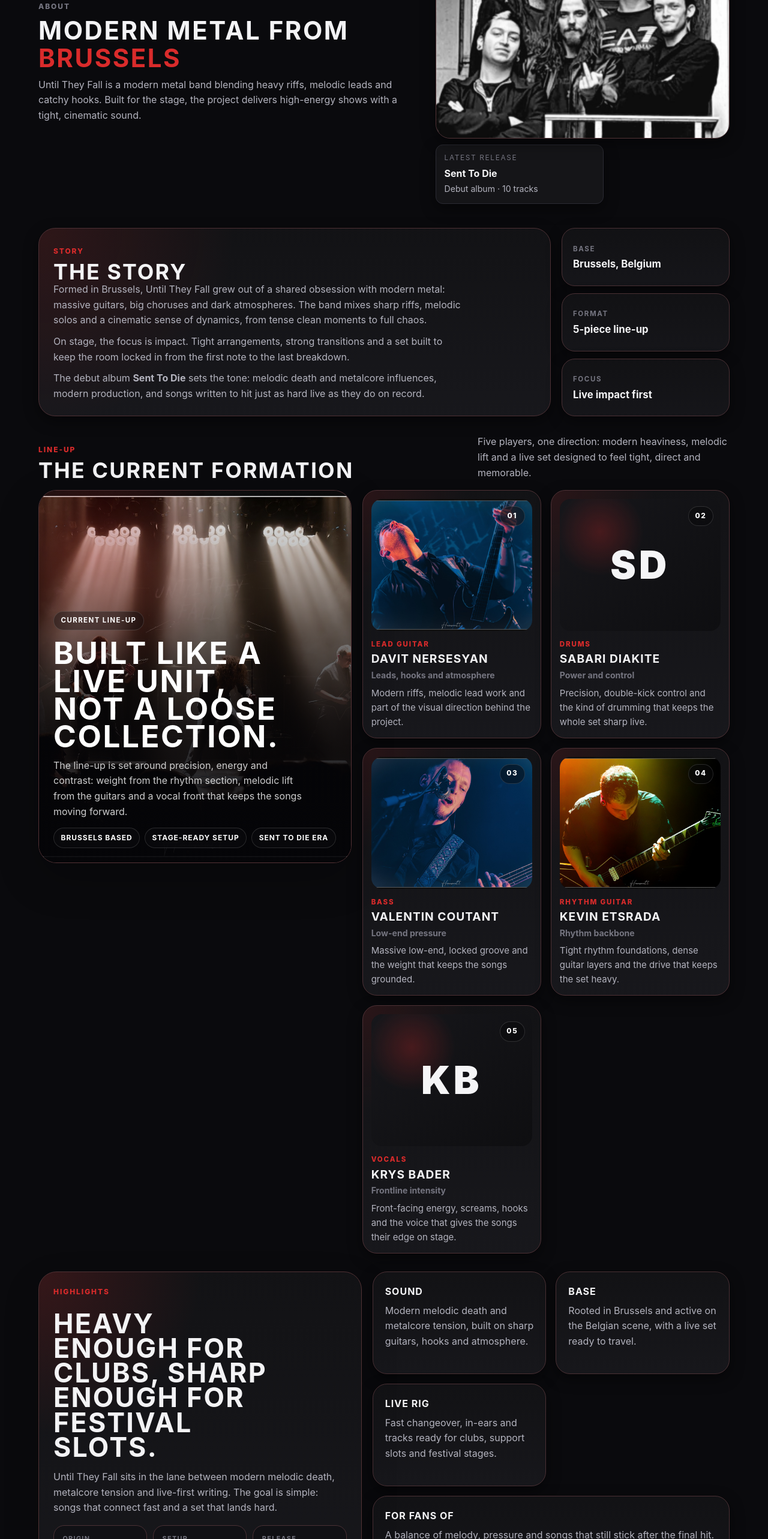
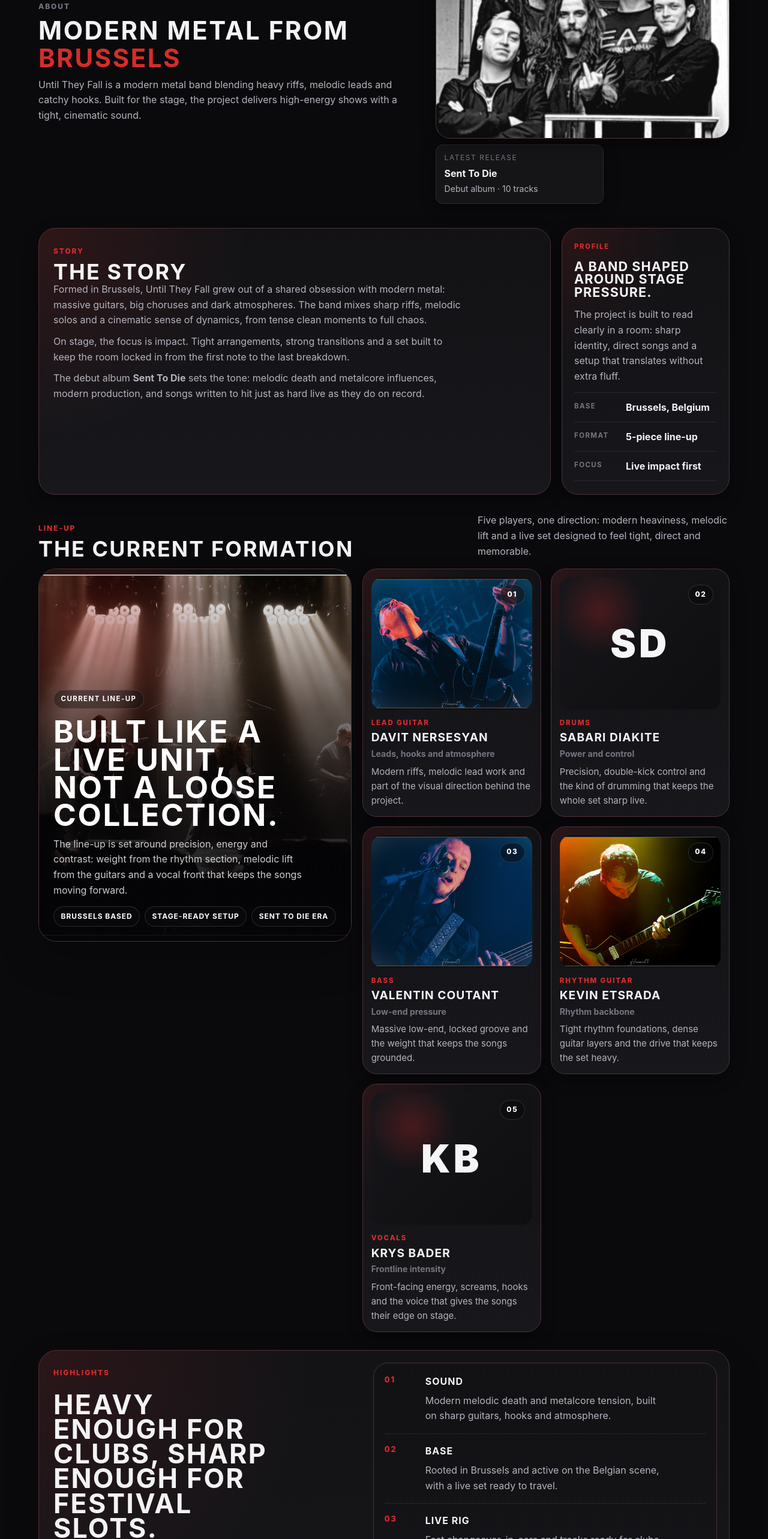
Before and after one commit to Davit-Ners/UTF_Web_Site, a Next.js app: page /about in a window 1280 px wide. Shown: the part 234-2800 px from the top of the page at 60% size. Built offline with nearby package versions, Linux system fonts and the light colour scheme.

Commit message:
feat: enhance About page layout and styling, add story facts and highlights section

```diff
--- a/app/about/about.module.css
+++ b/app/about/about.module.css
@@ -141,35 +141,70 @@
   margin-top: 10px;
 }
 
-.storyAside {
-  display: grid;
-  gap: 12px;
+.storyMetaCard {
+  display: flex;
+  flex-direction: column;
+  justify-content: space-between;
+  gap: 14px;
+  padding: 22px 20px;
+  border-radius: 28px;
+  background:
+    radial-gradient(circle at top left, color-mix(in oklab, var(--color-accent) 12%, transparent), transparent 38%),
+    linear-gradient(180deg, color-mix(in oklab, var(--color-surface) 93%, black), color-mix(in oklab, var(--color-surface-alt) 87%, black));
+  border: 1px solid color-mix(in oklab, var(--color-border) 80%, var(--color-accent) 20%);
 }
 
-.factCard {
-  display: flex;
-  flex-direction: column;
-  justify-content: center;
-  gap: 6px;
-  padding: 18px;
-  border-radius: 22px;
-  background:
-    linear-gradient(180deg, color-mix(in oklab, var(--color-surface) 92%, black), color-mix(in oklab, var(--color-surface-alt) 84%, black));
-  border: 1px solid color-mix(in oklab, var(--color-border) 82%, var(--color-accent) 18%);
+.storyMetaEyebrow {
+  display: inline-block;
+  font-size: 0.7rem;
+  font-weight: 800;
+  letter-spacing: 0.16em;
+  text-transform: uppercase;
+  color: var(--color-accent);
 }
 
-.factLabel {
+.storyMetaTitle {
+  max-width: 14ch;
+  color: var(--color-text-primary);
+  font-size: 1.35rem;
+  line-height: 1;
+  text-transform: uppercase;
+  letter-spacing: 0.05em;
+}
+
+.storyMetaText {
+  max-width: 30ch;
+  color: var(--color-text-secondary);
+}
+
+.storyMetaList {
+  display: grid;
+  gap: 0;
+  margin-top: auto;
+  border-top: 1px solid color-mix(in oklab, var(--color-border) 86%, transparent);
+}
+
+.storyMetaRow {
+  display: grid;
+  grid-template-columns: 72px 1fr;
+  gap: 14px;
+  align-items: start;
+  padding: 14px 0;
+  border-bottom: 1px solid color-mix(in oklab, var(--color-border) 86%, transparent);
+}
+
+.storyMetaLabel {
   font-size: 0.72rem;
   font-weight: 700;
-  letter-spacing: 0.14em;
+  letter-spacing: 0.12em;
   text-transform: uppercase;
   color: var(--color-text-muted);
 }
 
-.factValue {
+.storyMetaValue {
   color: var(--color-text-primary);
-  font-size: 1.05rem;
-  line-height: 1.2;
+  font-size: 1rem;
+  line-height: 1.25;
 }
 
 .membersIntro {
@@ -380,36 +415,26 @@
   color: var(--color-text-secondary);
 }
 
-.highlightShell {
+.highlightFrame {
   display: grid;
   grid-template-columns: minmax(320px, 0.95fr) minmax(0, 1.05fr);
   gap: 18px;
+  padding: 20px;
+  border-radius: 30px;
+  background:
+    radial-gradient(circle at top left, rgba(217, 43, 43, 0.12), transparent 34%),
+    linear-gradient(180deg, color-mix(in oklab, var(--color-surface) 95%, black), color-mix(in oklab, var(--color-surface-alt) 88%, black));
+  border: 1px solid color-mix(in oklab, var(--color-border) 80%, var(--color-accent) 20%);
+  box-shadow: 0 24px 60px rgba(0, 0, 0, 0.16);
 }
 
-.statementCard {
+.highlightLead {
   position: relative;
   display: flex;
   flex-direction: column;
   gap: 16px;
   min-height: 100%;
-  padding: 24px;
-  border-radius: 30px;
-  overflow: hidden;
-  background:
-    radial-gradient(circle at top left, rgba(217, 43, 43, 0.18), transparent 34%),
-    linear-gradient(180deg, color-mix(in oklab, var(--color-surface) 94%, black), color-mix(in oklab, var(--color-surface-alt) 88%, black));
-  border: 1px solid color-mix(in oklab, var(--color-border) 78%, var(--color-accent) 22%);
-  box-shadow: 0 24px 60px rgba(0, 0, 0, 0.18);
-}
-
-.statementCard::after {
-  content: "";
-  position: absolute;
-  inset: auto -30px -44px auto;
-  width: 180px;
-  height: 180px;
-  background: radial-gradient(closest-side, rgba(217, 43, 43, 0.18), transparent 72%);
-  filter: blur(10px);
+  padding: 8px 6px 8px 4px;
 }
 
 .statementTitle,
@@ -431,6 +456,51 @@
 .statementText {
   max-width: 48ch;
   color: var(--color-text-secondary);
+}
+
+.highlightPanel {
+  display: grid;
+  grid-template-rows: auto auto;
+  gap: 18px;
+  padding: 18px;
+  border-radius: 24px;
+  background:
+    linear-gradient(180deg, color-mix(in oklab, var(--color-surface) 92%, black), color-mix(in oklab, var(--color-surface-alt) 86%, black));
+  border: 1px solid color-mix(in oklab, var(--color-border) 82%, var(--color-accent) 18%);
+}
+
+.highlightRows {
+  display: grid;
+  gap: 0;
+}
+
+.highlightRow {
+  display: grid;
+  grid-template-columns: 54px 1fr;
+  gap: 14px;
+  padding: 16px 0;
+  border-bottom: 1px solid color-mix(in oklab, var(--color-border) 84%, transparent);
+}
+
+.highlightRow:first-child {
+  padding-top: 0;
+}
+
+.highlightRow:last-child {
+  padding-bottom: 0;
+  border-bottom: 0;
+}
+
+.highlightIndex {
+  color: var(--color-accent);
+  font-size: 0.8rem;
+  font-weight: 800;
+  letter-spacing: 0.16em;
+  text-transform: uppercase;
+}
+
+.highlightRowBody {
+  max-width: 40ch;
 }
 
 .statementStats {
@@ -486,21 +556,6 @@
   border-color: color-mix(in oklab, var(--color-accent) 44%, var(--color-border));
 }
 
-.highlightGrid {
-  display: grid;
-  grid-template-columns: repeat(2, minmax(0, 1fr));
-  gap: 16px;
-}
-
-.highlightCard,
-.fansCard {
-  padding: 20px;
-  border-radius: 24px;
-  background:
-    linear-gradient(180deg, color-mix(in oklab, var(--color-surface) 93%, black), color-mix(in oklab, var(--color-surface-alt) 87%, black));
-  border: 1px solid color-mix(in oklab, var(--color-border) 82%, var(--color-accent) 18%);
-}
-
 .highlightTitle {
   font-size: 1rem;
   color: var(--color-text-primary);
@@ -511,8 +566,15 @@
   color: var(--color-text-secondary);
 }
 
-.fansCard {
-  grid-column: 1 / -1;
+.highlightFoot {
+  display: grid;
+  gap: 16px;
+  padding-top: 16px;
+  border-top: 1px solid color-mix(in oklab, var(--color-border) 84%, transparent);
+}
+
+.fanBlock {
+  max-width: 48ch;
 }
 
 .fanChips {
@@ -537,13 +599,8 @@
 }
 
 @media (max-width: 1100px) {
-  .membersGrid,
-  .highlightGrid {
+  .membersGrid {
     grid-template-columns: 1fr;
-  }
-
-  .fansCard {
-    grid-column: auto;
   }
 }
 
@@ -552,7 +609,7 @@
   .storyGrid,
   .membersIntro,
   .lineupShell,
-  .highlightShell {
+  .highlightFrame {
     grid-template-columns: 1fr;
   }
 
@@ -573,16 +630,17 @@
   }
 
   .storyCard,
-  .statementCard {
+  .storyMetaCard,
+  .highlightFrame,
+  .highlightPanel {
     padding: 20px;
   }
 
   .heroImageWrap,
   .lineupFeature,
   .memberCard,
-  .statementCard,
-  .highlightCard,
-  .fansCard {
+  .highlightFrame,
+  .highlightPanel {
     border-radius: 22px;
   }
 
@@ -593,4 +651,10 @@
   .statementStats {
     grid-template-columns: 1fr;
   }
+
+  .storyMetaRow,
+  .highlightRow {
+    grid-template-columns: 1fr;
+    gap: 6px;
+  }
 }
--- a/app/about/page.tsx
+++ b/app/about/page.tsx
@@ -73,6 +73,21 @@ const fanRefs = [
   "Festival-ready sets",
 ];
 
+const storyFacts = [
+  {
+    label: "Base",
+    value: "Brussels, Belgium",
+  },
+  {
+    label: "Format",
+    value: "5-piece line-up",
+  },
+  {
+    label: "Focus",
+    value: "Live impact first",
+  },
+];
+
 function getInitials(name: string) {
   return name
     .split(" ")
@@ -143,18 +158,21 @@ export default function AboutPage() {
               </p>
             </div>
 
-            <aside className={styles.storyAside}>
-              <div className={`${styles.factCard} card`}>
-                <span className={styles.factLabel}>Base</span>
-                <strong className={styles.factValue}>Brussels, Belgium</strong>
+            <aside className={`${styles.storyMetaCard} card`}>
+              <span className={styles.storyMetaEyebrow}>Profile</span>
+              <h3 className={styles.storyMetaTitle}>A band shaped around stage pressure.</h3>
+              <p className={styles.storyMetaText}>
+                The project is built to read clearly in a room: sharp identity,
+                direct songs and a setup that translates without extra fluff.
+              </p>
+
+              <div className={styles.storyMetaList}>
+                {storyFacts.map((item) => (
+                  <div key={item.label} className={styles.storyMetaRow}>
+                    <span className={styles.storyMetaLabel}>{item.label}</span>
+                    <strong className={styles.storyMetaValue}>{item.value}</strong>
                   </div>
-              <div className={`${styles.factCard} card`}>
-                <span className={styles.factLabel}>Format</span>
-                <strong className={styles.factValue}>5-piece line-up</strong>
-              </div>
-              <div className={`${styles.factCard} card`}>
-                <span className={styles.factLabel}>Focus</span>
-                <strong className={styles.factValue}>Live impact first</strong>
+                ))}
               </div>
             </aside>
           </div>
@@ -237,8 +255,8 @@ export default function AboutPage() {
 
       <section className={styles.highlightSection}>
         <div className="container">
-          <div className={styles.highlightShell}>
-            <article className={styles.statementCard}>
+          <div className={styles.highlightFrame}>
+            <article className={styles.highlightLead}>
               <span className={styles.sectionEyebrow}>Highlights</span>
               <h2 className={styles.statementTitle}>
                 Heavy enough for clubs, sharp enough for festival slots.
@@ -249,6 +267,32 @@ export default function AboutPage() {
                 songs that connect fast and a set that lands hard.
               </p>
 
+              <div className={styles.statementActions}>
+                <Link href="/music" className="button">
+                  Listen to the music
+                </Link>
+                <Link href="/booking" className={styles.secondaryLink}>
+                  Booking info
+                </Link>
+              </div>
+            </article>
+
+            <div className={styles.highlightPanel}>
+              <div className={styles.highlightRows}>
+                {highlightCards.map((item, index) => (
+                  <article key={item.title} className={styles.highlightRow}>
+                    <span className={styles.highlightIndex}>
+                      {String(index + 1).padStart(2, "0")}
+                    </span>
+                    <div className={styles.highlightRowBody}>
+                      <h3 className={styles.highlightTitle}>{item.title}</h3>
+                      <p className={styles.highlightText}>{item.body}</p>
+                    </div>
+                  </article>
+                ))}
+              </div>
+
+              <div className={styles.highlightFoot}>
                 <div className={styles.statementStats}>
                   <div className={styles.statementStat}>
                     <span className={styles.statLabel}>Origin</span>
@@ -264,29 +308,11 @@ export default function AboutPage() {
                   </div>
                 </div>
 
-              <div className={styles.statementActions}>
-                <Link href="/music" className="button">
-                  Listen to the music
-                </Link>
-                <Link href="/booking" className={styles.secondaryLink}>
-                  Booking info
-                </Link>
-              </div>
-            </article>
-
-            <div className={styles.highlightGrid}>
-              {highlightCards.map((item) => (
-                <article key={item.title} className={`${styles.highlightCard} card`}>
-                  <h3 className={styles.highlightTitle}>{item.title}</h3>
-                  <p className={styles.highlightText}>{item.body}</p>
-                </article>
-              ))}
-
-              <article className={`${styles.fansCard} card`}>
+                <div className={styles.fanBlock}>
                   <h3 className={styles.highlightTitle}>For fans of</h3>
                   <p className={styles.highlightText}>
-                  A balance of melody, pressure and songs that still stick after
-                  the final hit.
+                    A balance of melody, pressure and songs that still stick
+                    after the final hit.
                   </p>
                   <div className={styles.fanChips}>
                     {fanRefs.map((item) => (
@@ -295,7 +321,8 @@ export default function AboutPage() {
                       </span>
                     ))}
                   </div>
-              </article>
+                </div>
+              </div>
             </div>
           </div>
         </div>
```
Lines whose indentation alone changed are shown as unchanged.
